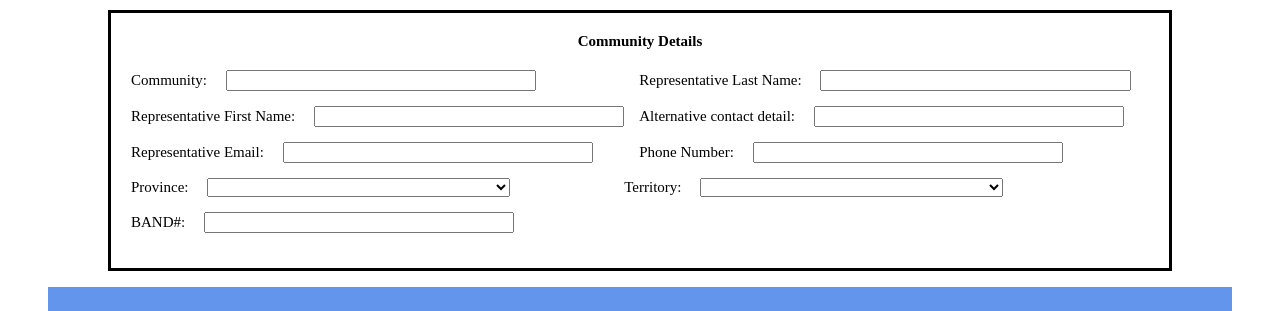
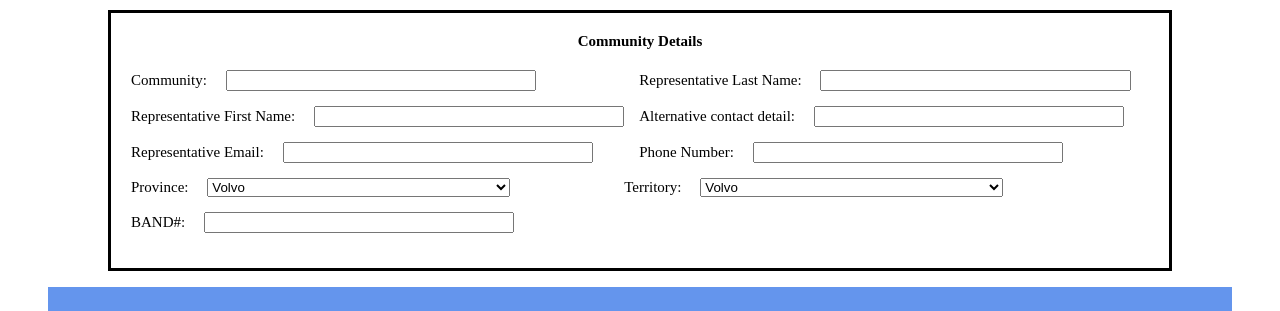
Before and after one commit to GGupta721/HSAtest, a React (Create React App) app in the folder hsatest/: page / in a window 1280 px wide. Shown: the part 641-952 px from the top of the page. Built offline with nearby package versions, Linux system fonts and the light colour scheme.

Commit message:
page one done refactored

```diff
--- /dev/null
+++ b/hsatest/src/components/Form/details/communityDetails.js
@@ -0,0 +1,25 @@
+import React from "react";
+import Province from "./province"
+import Territory from "./territory";
+
+function CommunityDetails() {
+    return(
+        <div className="co-details">
+            <section className="block">
+                Community:&emsp; <input type="text" /><p/>
+                Representative First Name:&emsp; <input type="text" /><p/>
+                Representative Email:&emsp; <input type="email" /><p/>
+                Province:&emsp; <Province /> <p/>
+                BAND#:&emsp; <input type="text" /><p/>
+            </section>
+            <section className="block">
+                &emsp;Representative Last Name:&emsp; <input type="text" /><p/>
+                &emsp;Alternative contact detail:&emsp; <input type="text" /><p/>
+                &emsp;Phone Number:&emsp; <input type="text" /><p/>
+                Territory:&emsp; < Territory /> <p/>
+            </section>
+        </div>
+    )
+}
+
+export default CommunityDetails;
--- /dev/null
+++ b/hsatest/src/components/Form/details/occupantDetails.js
@@ -0,0 +1,29 @@
+import React from "react";
+
+function OccupantDetails() {
+    return(
+        <div className="oc-details">
+            <section className="block">
+                Occupant's Fist Name:&emsp; <input type="text" /><p/>
+                Number of Occupants:&emsp; <select type="dropdown" /><p/>
+                Number of Bedrooms:&emsp; <select type="dropdown" /><p/>
+                Number of Floors:&emsp; <select type="dropdown" /><p/>
+                Approximate Square:&emsp; <input type="text" /><p/>
+                Adress:&emsp; <textarea rows="4" cols="49"/><p/>
+                Geolocation (GPS Coordinate):<p/>
+                Map:
+            </section>
+            <section className="block">
+                &emsp; Occupant's Last Name:&emsp; <input type="text"/><p/>
+                <fieldset>
+                    <legend>House Type</legend>
+                    <input type="checkbox" name="house-type" value="Privately-Owned"/>Privately Owned<br/>
+                    <input type="checkbox" name="house-type" value="Rental"/>Rental<br/>
+                    <input type="checkbox" name="house-type" value="Social-House"/>Social House<br/>
+                </fieldset>
+            </section>
+        </div>
+    )
+}
+
+export default OccupantDetails;
--- /dev/null
+++ b/hsatest/src/components/Form/details/province.js
@@ -0,0 +1,14 @@
+import React from "react";
+
+function Province() {
+    return(
+        <select type="dropdown">
+            <option value="volvo">Volvo</option>
+            <option value="saab">Saab</option>
+            <option value="opel">Opel</option>
+            <option value="audi">Audi</option>
+        </select>
+    )
+}
+
+export default Province
--- /dev/null
+++ b/hsatest/src/components/Form/details/territory.js
@@ -0,0 +1,14 @@
+import React from "react";
+
+function Territory() {
+    return(
+        <select type="dropdown">
+            <option value="volvo">Volvo</option>
+            <option value="saab">Saab</option>
+            <option value="opel">Opel</option>
+            <option value="audi">Audi</option>
+        </select>
+    )
+}
+
+export default Territory;
--- a/hsatest/src/components/Form/form.js
+++ b/hsatest/src/components/Form/form.js
@@ -1,5 +1,7 @@
 import {Component} from "react"
 import "./form.css"
+import OccupantDetails from "./details/occupantDetails";
+import CommunityDetails from "./details/communityDetails";
 
 class Form extends Component {
     render() {
@@ -15,47 +17,12 @@ class Form extends Component {
                         Date: <input type="Date" />
                         <p/>
                         <div className="details">
-                            <h4> Occupant's Details</h4>
-                            <p/>
-                            <div className="oc-details">
-                                <section className="block">
-                                    Occupant's Fist Name:&emsp; <input type="text" /><p/>
-                                    Number of Occupants:&emsp; <select type="dropdown" /><p/>
-                                    Number of Bedrooms:&emsp; <select type="dropdown" /><p/>
-                                    Number of Floors:&emsp; <select type="dropdown" /><p/>
-                                    Approximate Square:&emsp; <input type="text" /><p/>
-                                    Adress:&emsp; <textarea rows="4" cols="49"/><p/>
-                                    Geolocation (GPS Coordinate):<p/>
-                                    Map:
-                                </section>
-                                <section className="block">
-                                    &emsp; Occupant's Last Name:&emsp; <input type="text"/><p/>
-                                    <fieldset>
-                                        <legend>House Type</legend>
-                                        <input type="checkbox" name="house-type" value="Privately-Owned"/>Privately Owned<br/>
-                                        <input type="checkbox" name="house-type" value="Rental"/>Rental<br/>
-                                        <input type="checkbox" name="house-type" value="Social-House"/>Social House<br/>
-                                    </fieldset>
-                                </section>
-                            </div>
+                            <h4> Occupant's Details</h4><p/>
+                            <OccupantDetails />
                         </div><p/>
                         <div className="c-details">
                             <h4> Community Details</h4><p/>
-                            <div className="co-details">
-                                <section className="block">
-                                    Community:&emsp; <input type="text" /><p/>
-                                    Representative First Name:&emsp; <input type="text" /><p/>
-                                    Representative Email:&emsp; <input type="email" /><p/>
-                                    Province:&emsp; <select type="dropdown" /><p/>
-                                    BAND#:&emsp; <input type="text" /><p/>
-                                </section>
-                                <section className="block">
-                                    &emsp;Representative Last Name:&emsp; <input type="text" /><p/>
-                                    &emsp;Alternative contact detail:&emsp; <input type="text" /><p/>
-                                    &emsp;Phone Number:&emsp; <input type="text" /><p/>
-                                    Territory:&emsp; <select type="dropdown" /><p/>
-                                </section>
-                            </div>
+                            <CommunityDetails />
                         </div>
                     </form>
                 </div>
```
